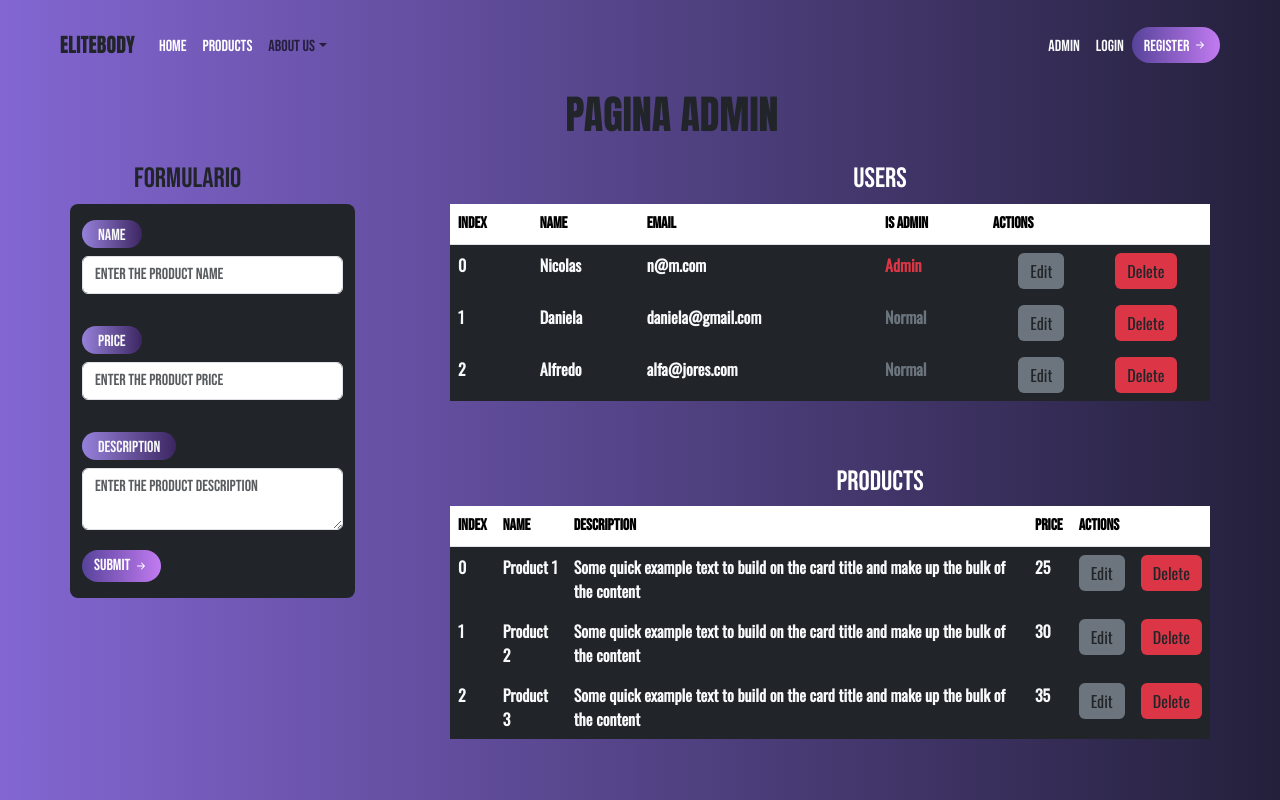
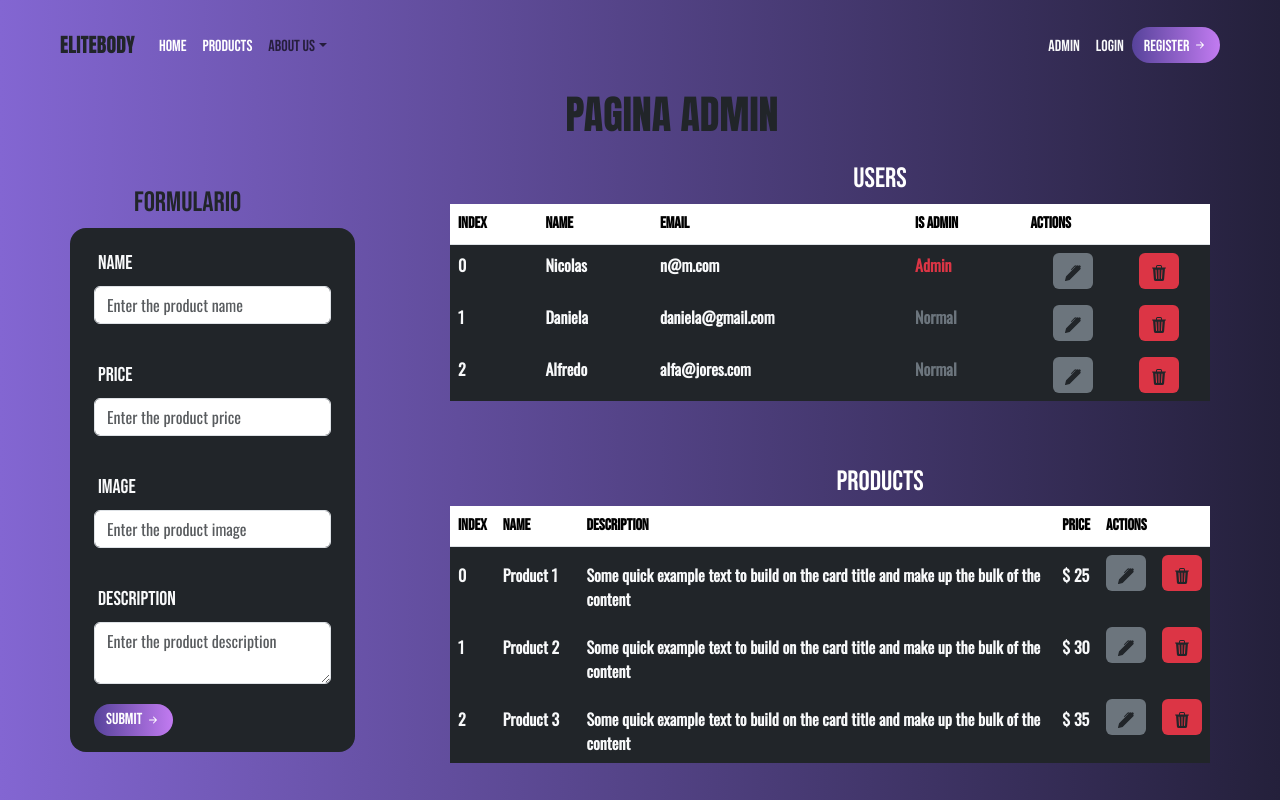
Before and after one commit to Nilost21/ProyectoFinalFront, a React (Vite) app: page /admin in a window 1280 px wide. Built offline with nearby package versions, Linux system fonts and the light colour scheme; data requests are answered from the project's data file.

Commit message:
Agregando productos desde el formulario

```diff
--- a/src/components/CardComponent.jsx
+++ b/src/components/CardComponent.jsx
@@ -23,7 +23,7 @@ CardComponent.propTypes = {
   name: PropTypes.string.isRequired,
   description: PropTypes.string.isRequired,
   func: PropTypes.func,
-  price: PropTypes.number.isRequired,
+  price: PropTypes.string.isRequired,
 };
 
 export default CardComponent;
--- a/src/components/Form/FormProducts.jsx
+++ b/src/components/Form/FormProducts.jsx
@@ -3,60 +3,91 @@
 import { Button, Form } from 'react-bootstrap';
 import './../../css/Form.css';
 import ButtonComponent from '../ButtonComponent';
-import { useState } from 'react';
+import { useState, useContext } from 'react';
+import { ProductsProvider } from '../../context/ProductsContext';
 
 function FormProducts() {
-  const [name, setName] = useState();
-  const [price, setPrice] = useState();
-  const [description, setDescription] = useState();
+  const { addProduct } = useContext(ProductsProvider);
+
+  const [product, setProduct] = useState({
+    id: '',
+    name: '',
+    price: '',
+    description: '',
+    image: '',
+  });
+
+  const handleChange = (e) => {
+    setProduct({
+      ...product,
+      [e.target.name]: e.target.value,
+    });
+  };
 
   const handleSubmit = (e) => {
     e.preventDefault();
-    console.log('Formulario enviado');
+    addProduct(product);
   };
 
   return (
     <Form
       onSubmit={handleSubmit}
-      className="subtitle bg-dark text-light rounded-3 pb-3"
+      className=" bg-dark text-light rounded-3 pb-3 px-4 rounded-4"
     >
       <Form.Group className="mb-3 pt-3">
-        <Form.Label className="gradient-bg px-3 pt-1 rounded-5 mb-2">
+        <Form.Label className=" subtitle fs-5 px-3 pt-1 rounded-5 mb-2  ps-1">
           Name
         </Form.Label>
         <Form.Control
+          className="paragraph"
           type="text"
-          value={name}
-          onChange={(e) => setName(e.target.value)}
-          name="Nombre"
+          value={product.name}
+          onChange={handleChange}
+          name="name"
           placeholder="Enter the product name"
         />
       </Form.Group>
       <Form.Group className="mb-3 pt-3">
-        <Form.Label className="gradient-bg px-3 pt-1 rounded-5 mb-2">
+        <Form.Label className=" subtitle fs-5 px-3 pt-1 rounded-5 mb-2 ps-1">
           Price
         </Form.Label>
         <Form.Control
+          className="paragraph"
           type="number"
-          value={price}
-          onChange={(e) => setPrice(e.target.value)}
-          name="Precio"
+          value={product.price}
+          onChange={handleChange}
+          name="price"
           placeholder="Enter the product price"
         />
       </Form.Group>
       <Form.Group className="mb-3 pt-3">
-        <Form.Label className="gradient-bg px-3 pt-1 rounded-5 mb-2">
+        <Form.Label className=" subtitle fs-5 px-3 pt-1 rounded-5 mb-2  ps-1">
+          IMAGE
+        </Form.Label>
+        <Form.Control
+          className="paragraph"
+          type="text"
+          value={product.image}
+          onChange={handleChange}
+          name="image"
+          placeholder="Enter the product image"
+        />
+      </Form.Group>
+      <Form.Group className="mb-3 pt-3">
+        <Form.Label className="subtitle fs-5 px-3 pt-1 rounded-5 mb-2 ps-1">
           Description
         </Form.Label>
         <Form.Control
+          className="paragraph"
           type="text"
           as="textarea"
-          value={description}
-          onChange={(e) => setDescription(e.target.value)}
-          name="Description"
+          value={product.description}
+          onChange={handleChange}
+          name="description"
           placeholder="Enter the product description"
         />
       </Form.Group>
+
       <div className="mt-1">
         <Button
           className="gradient-background border-0 rounded-5  subtitle py-1 mt-1 shadow-on-hover"
--- a/src/components/Table/TableProducts.jsx
+++ b/src/components/Table/TableProducts.jsx
@@ -14,7 +14,7 @@ function TableProducts() {
       <thead>
         <tr className="subtitle">
           <th>Index</th>
-          <th>Name</th>
+          <th className="pe-5">Name</th>
           <th>Description</th>
           <th>Price</th>
           <th>Actions</th>
@@ -33,17 +33,37 @@ function TableProducts() {
 
             return (
               <tr key={id} className="paragraph fw-bold ">
-                <td className="bg-dark text-light border-0">{index}</td>
-                <td className="bg-dark text-light border-0">{name}</td>
-                <td className="bg-dark text-light border-0">{description}</td>
-                <td className="bg-dark text-light border-0">{price}</td>
+                <td className="bg-dark text-light border-0 pt-3">{index}</td>
+                <td className="bg-dark text-light border-0 pt-3">{name}</td>
+                <td className="bg-dark text-light border-0 pt-3">
+                  {description}
+                </td>
+                <td className="bg-dark text-light border-0 pt-3">$ {price}</td>
                 <td className=" bg-dark text-light border-0">
                   <div className="d-flex flex-row justify-content-around">
                     <Button className="bg-secondary border-0 text-dark me-3 ">
-                      Edit
+                      <svg
+                        xmlns="http://www.w3.org/2000/svg"
+                        width="16"
+                        height="16"
+                        fill="currentColor"
+                        className="bi bi-pen-fill"
+                        viewBox="0 0 16 16"
+                      >
+                        <path d="m13.498.795.149-.149a1.207 1.207 0 1 1 1.707 1.708l-.149.148a1.5 1.5 0 0 1-.059 2.059L4.854 14.854a.5.5 0 0 1-.233.131l-4 1a.5.5 0 0 1-.606-.606l1-4a.5.5 0 0 1 .131-.232l9.642-9.642a.5.5 0 0 0-.642.056L6.854 4.854a.5.5 0 1 1-.708-.708L9.44.854A1.5 1.5 0 0 1 11.5.796a1.5 1.5 0 0 1 1.998-.001" />
+                      </svg>
                     </Button>
                     <Button className="bg-danger border-0 text-dark ">
-                      Delete
+                      <svg
+                        xmlns="http://www.w3.org/2000/svg"
+                        width="16"
+                        height="16"
+                        fill="currentColor"
+                        className="bi bi-trash3-fill"
+                        viewBox="0 0 16 16"
+                      >
+                        <path d="M11 1.5v1h3.5a.5.5 0 0 1 0 1h-.538l-.853 10.66A2 2 0 0 1 11.115 16h-6.23a2 2 0 0 1-1.994-1.84L2.038 3.5H1.5a.5.5 0 0 1 0-1H5v-1A1.5 1.5 0 0 1 6.5 0h3A1.5 1.5 0 0 1 11 1.5m-5 0v1h4v-1a.5.5 0 0 0-.5-.5h-3a.5.5 0 0 0-.5.5M4.5 5.029l.5 8.5a.5.5 0 1 0 .998-.06l-.5-8.5a.5.5 0 1 0-.998.06m6.53-.528a.5.5 0 0 0-.528.47l-.5 8.5a.5.5 0 0 0 .998.058l.5-8.5a.5.5 0 0 0-.47-.528M8 4.5a.5.5 0 0 0-.5.5v8.5a.5.5 0 0 0 1 0V5a.5.5 0 0 0-.5-.5" />
+                      </svg>
                     </Button>
                   </div>
                 </td>
--- a/src/components/Table/TableUsers.jsx
+++ b/src/components/Table/TableUsers.jsx
@@ -42,10 +42,28 @@ function TableUsers() {
                 </td>
                 <td className="d-flex flex-row justify-content-around bg-dark text-light border-0">
                   <Button className="bg-secondary border-0 text-dark ">
-                    Edit
+                    <svg
+                      xmlns="http://www.w3.org/2000/svg"
+                      width="16"
+                      height="16"
+                      fill="currentColor"
+                      className="bi bi-pen-fill"
+                      viewBox="0 0 16 16"
+                    >
+                      <path d="m13.498.795.149-.149a1.207 1.207 0 1 1 1.707 1.708l-.149.148a1.5 1.5 0 0 1-.059 2.059L4.854 14.854a.5.5 0 0 1-.233.131l-4 1a.5.5 0 0 1-.606-.606l1-4a.5.5 0 0 1 .131-.232l9.642-9.642a.5.5 0 0 0-.642.056L6.854 4.854a.5.5 0 1 1-.708-.708L9.44.854A1.5 1.5 0 0 1 11.5.796a1.5 1.5 0 0 1 1.998-.001" />
+                    </svg>
                   </Button>
                   <Button className="bg-danger border-0 text-dark ">
-                    Delete
+                    <svg
+                      xmlns="http://www.w3.org/2000/svg"
+                      width="16"
+                      height="16"
+                      fill="currentColor"
+                      className="bi bi-trash3-fill"
+                      viewBox="0 0 16 16"
+                    >
+                      <path d="M11 1.5v1h3.5a.5.5 0 0 1 0 1h-.538l-.853 10.66A2 2 0 0 1 11.115 16h-6.23a2 2 0 0 1-1.994-1.84L2.038 3.5H1.5a.5.5 0 0 1 0-1H5v-1A1.5 1.5 0 0 1 6.5 0h3A1.5 1.5 0 0 1 11 1.5m-5 0v1h4v-1a.5.5 0 0 0-.5-.5h-3a.5.5 0 0 0-.5.5M4.5 5.029l.5 8.5a.5.5 0 1 0 .998-.06l-.5-8.5a.5.5 0 1 0-.998.06m6.53-.528a.5.5 0 0 0-.528.47l-.5 8.5a.5.5 0 0 0 .998.058l.5-8.5a.5.5 0 0 0-.47-.528M8 4.5a.5.5 0 0 0-.5.5v8.5a.5.5 0 0 0 1 0V5a.5.5 0 0 0-.5-.5" />
+                    </svg>
                   </Button>
                 </td>
               </tr>
--- a/src/context/ProductsContext.jsx
+++ b/src/context/ProductsContext.jsx
@@ -8,8 +8,7 @@ export const ProductsProvider = createContext();
 function ProductsContext({ children }) {
   const [products, setProducts] = useState([]);
 
-
-
+  //CRUD USERS
   const getProducts = async () => {
     try {
       const response = await axios.get('http://localhost:8000/products');
@@ -20,12 +19,25 @@ function ProductsContext({ children }) {
     }
   };
 
+  const addProduct = async (product) => {
+    try {
+      const response = await axios.post(
+        'http://localhost:8000/products',
+        product
+      );
+      const data = response.data;
+      console.log(data);
+    } catch (error) {
+      console.log(error);
+    }
+  };
+
   useEffect(() => {
     getProducts();
   }, []);
 
   return (
-    <ProductsProvider.Provider value={{ products }}>
+    <ProductsProvider.Provider value={{ products, addProduct }}>
       {children}
     </ProductsProvider.Provider>
   );
--- a/src/context/UsersContext.jsx
+++ b/src/context/UsersContext.jsx
@@ -23,7 +23,7 @@ function UsersContext({ children }) {
   }, []);
 
   return (
-    <UsersProvider.Provider value={{ users }}>
+    <UsersProvider.Provider value={{ users, getUsers }}>
       {children}
     </UsersProvider.Provider>
   );
--- a/src/database/db.json
+++ b/src/database/db.json
@@ -11,7 +11,7 @@
     {
       "id": "c77083bb-083f-47ba-b7b1-d44f3c9977cb",
       "name": "Daniela ",
-      "lastname" : "Lagos",
+      "lastname": "Lagos",
       "email": "daniela@gmail.com",
       "password": "123",
       "isAdmin": false
@@ -29,19 +29,19 @@
     {
       "id": "1",
       "name": "Product 1",
-      "price": 25,
+      "price": "25",
       "description": "Some quick example text to build on the card title and make up the bulk of the content"
     },
     {
       "id": "2",
       "name": "Product 2",
-      "price": 30,
+      "price": "30",
       "description": "Some quick example text to build on the card title and make up the bulk of the content"
     },
     {
       "id": "3",
       "name": "Product 3",
-      "price": 35,
+      "price": "35",
       "description": "Some quick example text to build on the card title and make up the bulk of the content"
     }
   ]
--- a/src/pages/Admin/Admin.jsx
+++ b/src/pages/Admin/Admin.jsx
@@ -10,7 +10,7 @@ function Admin() {
 
       <Container>
         <Row className="d-flex flex-row justify-content-between">
-          <Col xl={3}>
+          <Col xl={3} className="mt-4">
             <Row>
               <h3 className="subtitle ms-5 ps-3 mt-3 text-star">Formulario</h3>
 
```
